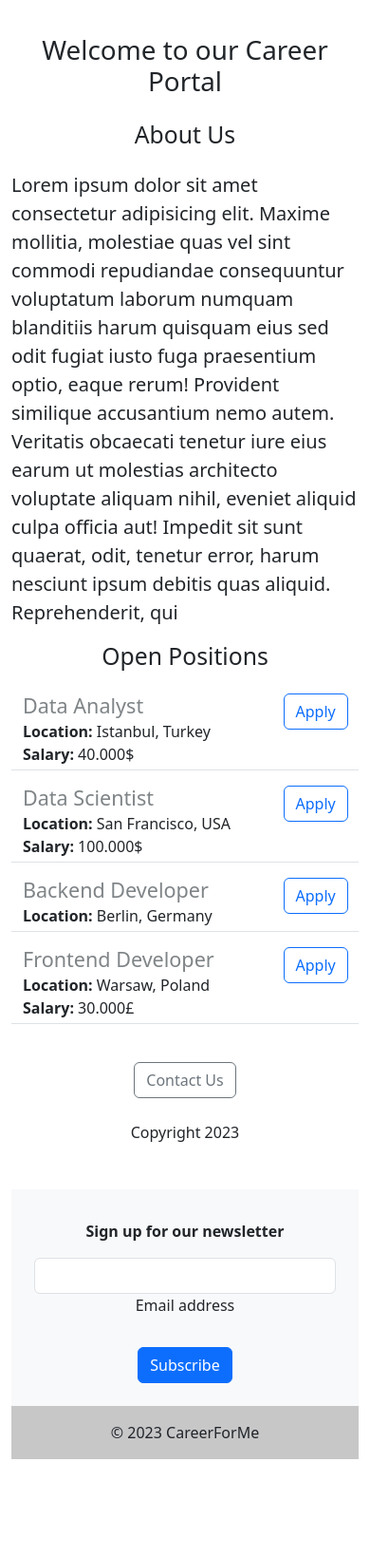
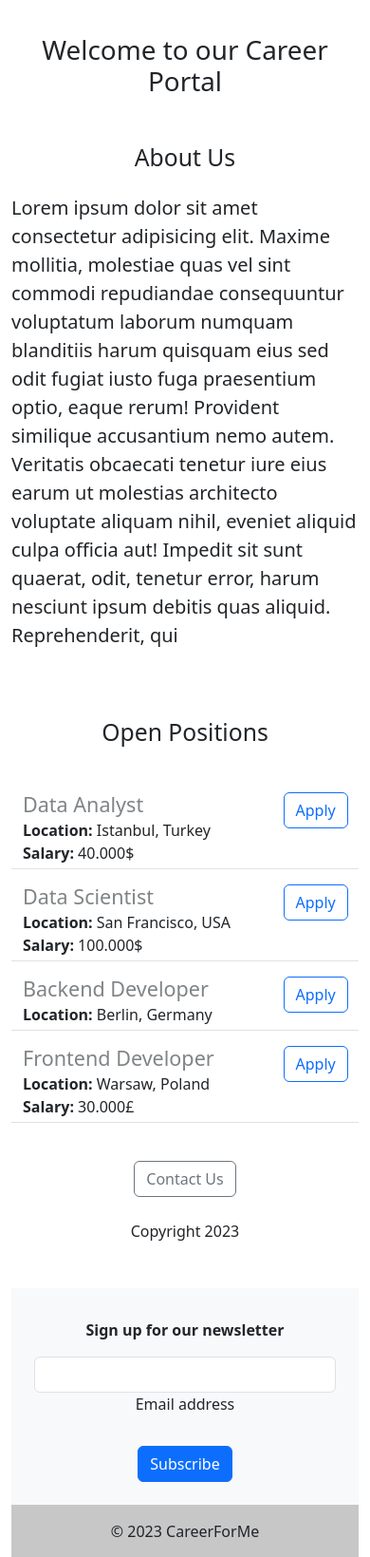
Before and after one commit to sevvaltrkylmzz/Career-website, a Flask app: page / in a window 390 px wide. Shown: the part 420-2059 px from the top of the page at 95% size. Before the commit the page ends 1956 px from the top, so only its background shows below. Run offline with Flask 2, Linux system fonts and the light colour scheme.

Commit message:
responsiveness

```diff
--- a/templates/home.html
+++ b/templates/home.html
@@ -24,18 +24,23 @@
   {% include 'nav.html' %}
    <img class="img-fluid" id="banner" src="/static/banner.jpg">
   <div class="container">
-    <h1 class="text-center mt-4 mb-4">Welcome to our Career Portal</h1>
+    <h1 class="text-center mt-4 mb-5">Welcome to our Career Portal</h1>
 
-    <h2 class="text-center mt-2 mb-4">About Us</h2>
-        <p class="lead">Lorem ipsum dolor sit amet consectetur adipisicing elit. Maxime mollitia,
+    <h2 class="text-center mt-4 mb-4">About Us</h2>
+        <div class="row" style="margin-bottom:16px;">
+          <div class="col-md-6">
+    <p class="lead mb-4">Lorem ipsum dolor sit amet consectetur adipisicing elit. Maxime mollitia,
     molestiae quas vel sint commodi repudiandae consequuntur voluptatum laborum
     numquam blanditiis harum quisquam eius sed odit fugiat iusto fuga praesentium
     optio, eaque rerum! Provident similique accusantium nemo autem. Veritatis
     obcaecati tenetur iure eius earum ut molestias architecto voluptate aliquam
     nihil, eveniet aliquid culpa officia aut! Impedit sit sunt quaerat, odit,
     tenetur error, harum nesciunt ipsum debitis quas aliquid. Reprehenderit,
-qui</p>
-    <h2 class="text-center mt-2 mb-4 ">Open Positions</h2>
+qui</p></div>
+          <div class="d-none d-md-block col-6">
+          <img src="/static/work.jpg" style="height:320px;border-radius:5px;"></div>
+        </div>
+    <h2 class="text-center mt-5 mb-5 ">Open Positions</h2>
 
     <div class="container" style="color:">
       {% for job in jobs %}
@@ -46,7 +51,7 @@ qui</p>
       </div>
 
     <div class="text-center">
-     <button type="button" class="btn btn-outline-secondary mt-4">Contact Us</button>
+     <a href="mailto:hello@careerforyou.ai?subject=Question%20About%20Job%20Openings&body=My%20name%3A%20%3Cyour%20name%20here%3E%0D%0AMy%20question%3A%20%3Cyour%20question%20here%3E" type="button" class="btn btn-outline-secondary mt-4">Contact Us</a>
       <p class="mt-4 mb-2">Copyright 2023</p>
     </div>
   </div>
--- a/templates/jobitem.html
+++ b/templates/jobitem.html
@@ -14,6 +14,6 @@
           {%endif%}
    </div>
    <div class="col-3">
-          <button type="button" class="btn btn-outline-primary">Apply</button>
+        <a href="mailto:hello@careerforyou.ai?subject=Application%20for%20{{job['title']}}&body=My%20name%3A%20%3Cyour%20name%20here%3E%0D%0AMy%20resume%20link%3A%20%3Cyour%20resume%20here%3E%0D%0AMy%20linkedin%20link%3A%20%3Cyour%20Linkedin%20here%3E" type="button" class="btn btn-outline-primary">Apply</a>
    </div>
         </div>
```
Also changed, not shown: static/work.jpg (added).
